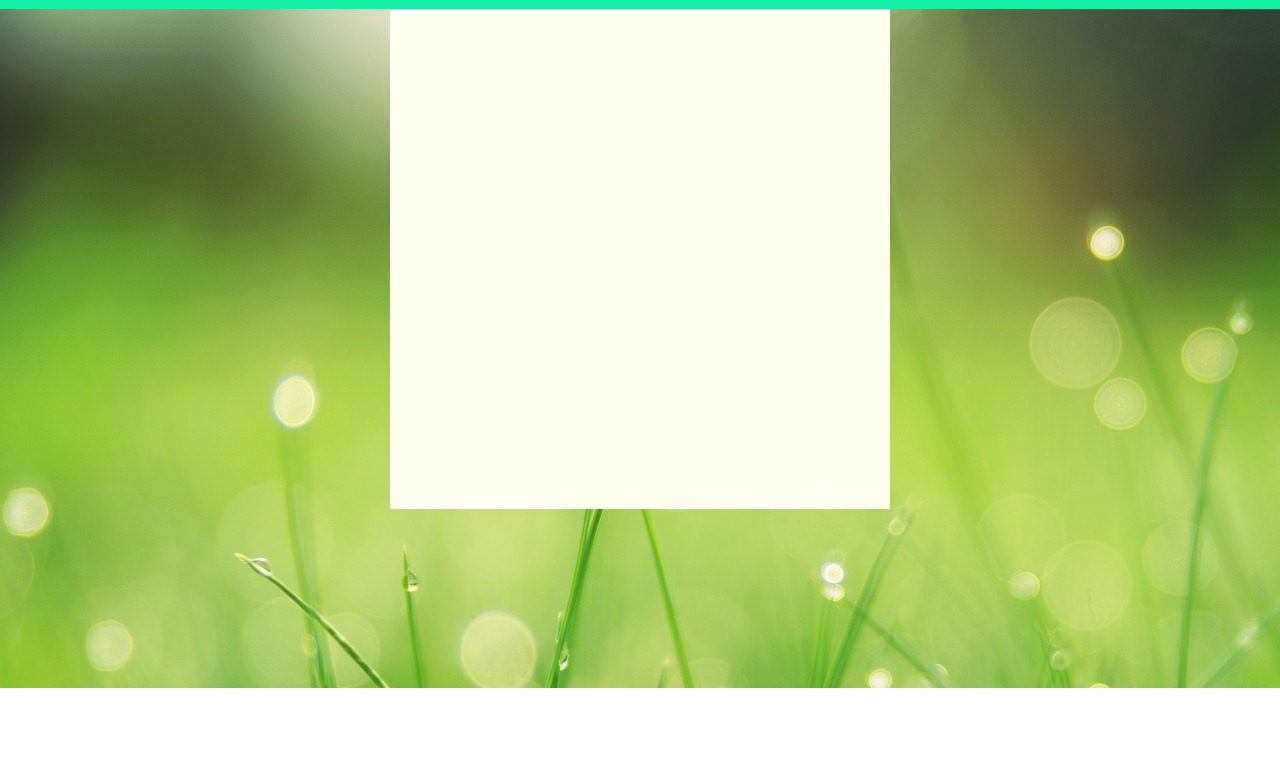
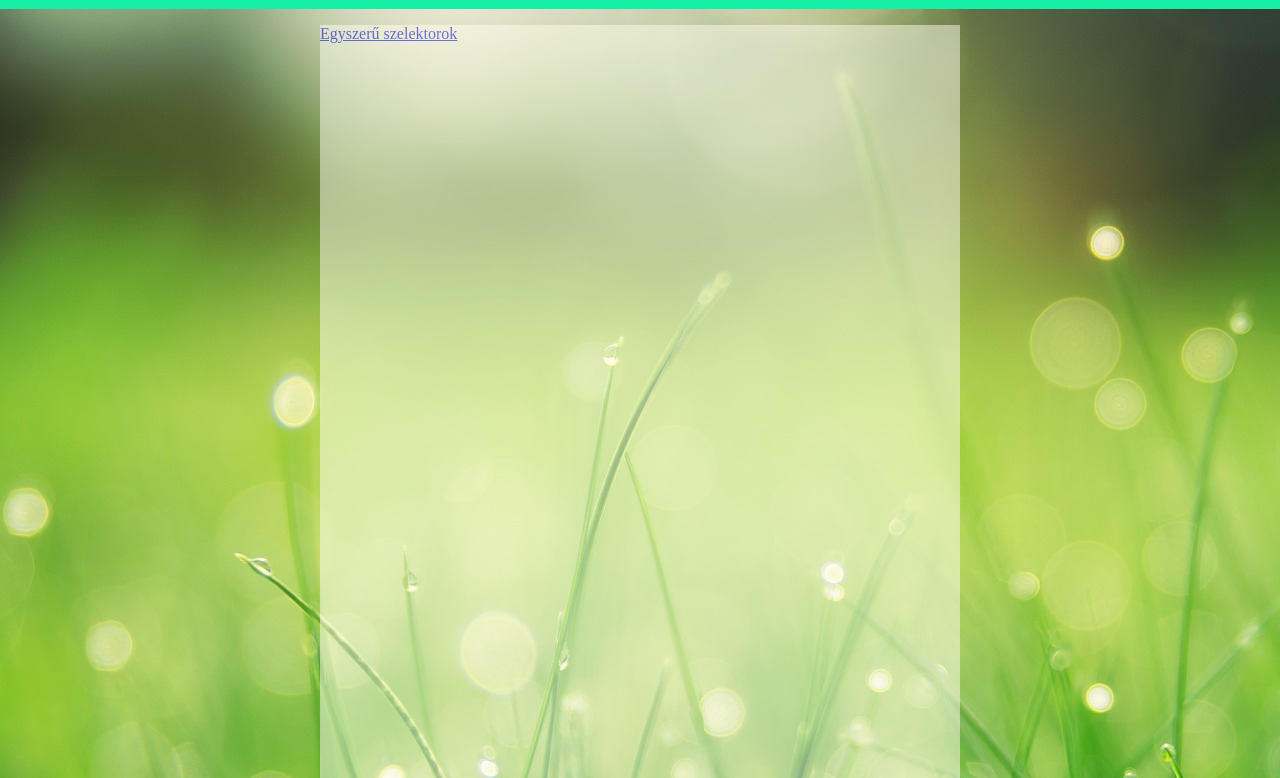
Before and after one commit to kvask/kvask.github.io, a plain HTML site: page index.html in a window 1280 px wide. Shown: the part 112-890 px from the top of the page. Before the commit the page ends 800 px from the top, so only its background shows below. Drawn offline with Linux system fonts and the light colour scheme; a web font is replaced by a local one.

Commit message:
kettes verzio

```diff
--- a/index.html
+++ b/index.html
@@ -17,7 +17,7 @@
     </header>
     <main>
 
-
+        <p><a href="feladatok/CSS-selektorok-gyakorlas/index.html">Egyszerű szelektorok</a></p>
 
 
 
--- a/style.css
+++ b/style.css
@@ -15,8 +15,11 @@ header h1{
 }
 main{
     margin: auto;
-    width: 500px;
+    width: 50%;
     background-color: ivory;
+    filter:alpha(opacity= 50);
+	opacity: 0.5;
+	-moz-opacity:0.5;
 
-    height: 500px;
+    height: 1000px;
 }
```
